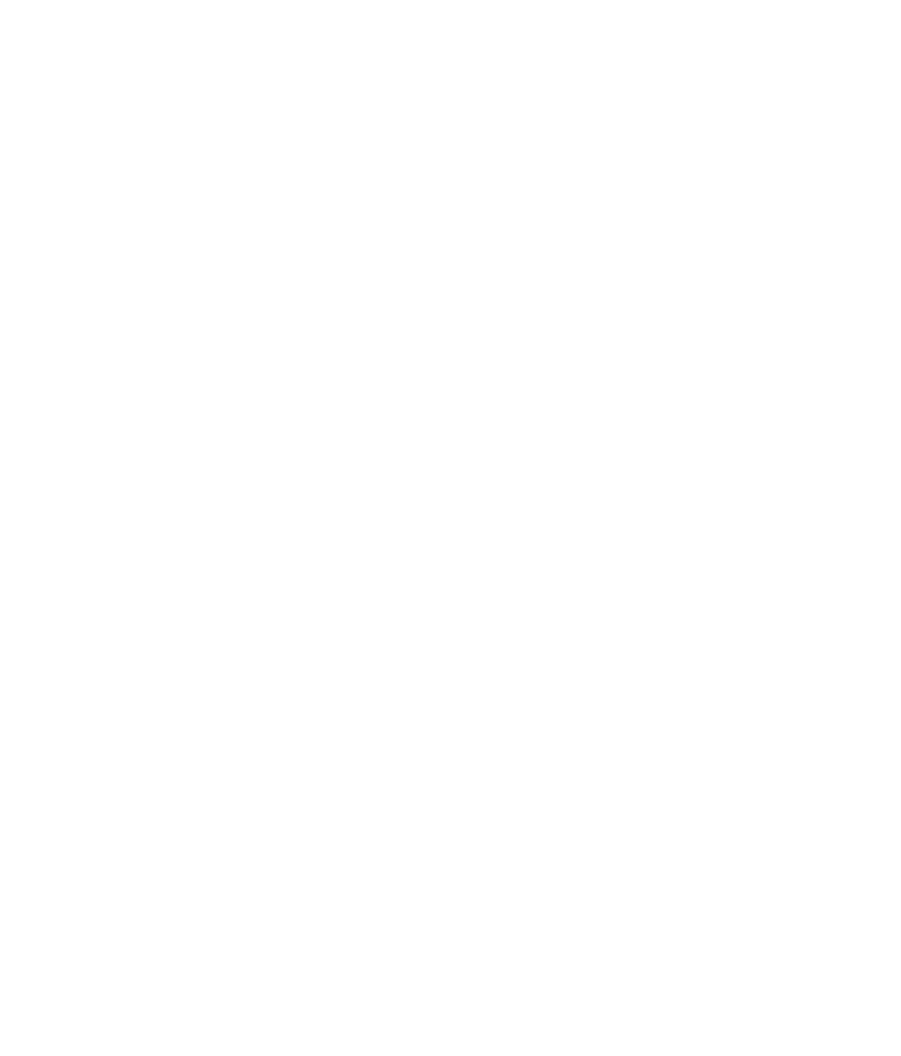
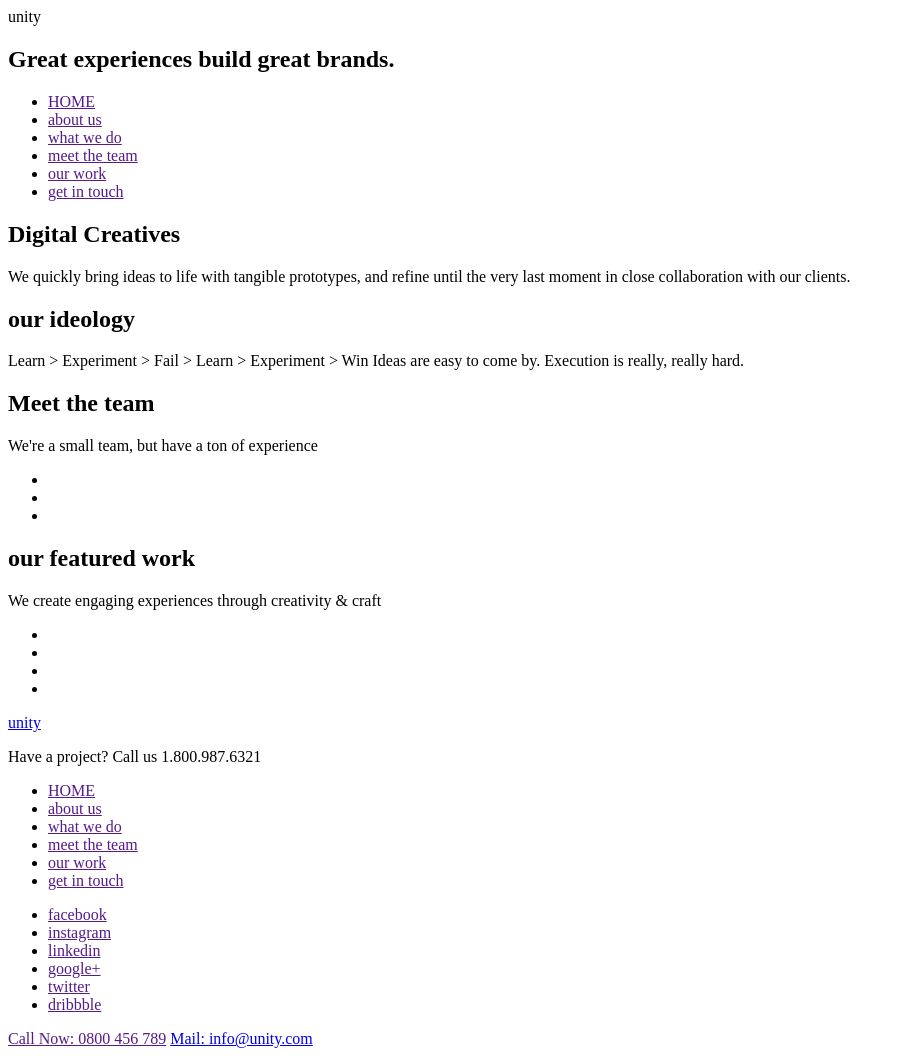
Before and after one commit to gorushkin/unity, a plain HTML site: page index.html in a window 1280 px wide. Shown: the whole page, without its empty margins (0-901 px from the left). Before the commit the page ends 800 px from the top, so only its background shows below. Drawn offline with Linux system fonts and the light colour scheme.

Commit message:
Разметка главной страницы

```diff
--- a/index.html
+++ b/index.html
@@ -7,6 +7,88 @@
   <title>Unity</title>
 </head>
 <body>
-
+  <head class="main-head">
+    <div class="header wrapper">
+      <span class="logo">unity</span>
+      <h2 class="promo-text">Great experiences build great brands.</h2>
+      <nav class="main-nav">
+        <ul class="site-navigation">
+          <li><a href="">HOME</a></li>
+          <li><a href="">about us</a></li>
+          <li><a href="">what we do</a></li>
+          <li><a href="">meet the team</a></li>
+          <li><a href="">our work</a></li>
+          <li><a href="">get in touch</a></li>
+        </ul>
+      </nav>
+    </div>
+  </head>
+  <main class="main">
+    <section class="about-us">
+      <h2 class="section-title">Digital Creatives</h2>
+      <p class="section-text">We quickly bring ideas to life with tangible prototypes, and refine until the very last moment in close collaboration with our clients.
+      </p>
+    </section>
+    <section class="our-ideology">
+      <h2 class="section-title">our ideology</h2>
+      <span class="promo-title">Learn > Experiment > Fail > Learn > Experiment > Win</span>
+      <span class="promo-text">Ideas are easy to come by. Execution is really, really hard.</span>
+    </section>
+    <section class="meet-the-team">
+      <h2 class="section-title">Meet the team</h2>
+      <span class="promo-title">We're a small team, but have a ton of experience</span>
+      <ul class="team-list">
+        <li class="team-list-item"><a href=""></a></li>
+        <li class="team-list-item"><a href=""></a></li>
+        <li class="team-list-item"><a href=""></a></li>
+      </ul>
+    </section>
+    <section class="our-work">
+      <h2 class="section-title">our featured work</h2>
+      <span class="promo-title">We create engaging experiences through creativity & craft</span>
+      <div class="slider">
+        <ul class="slider-list">
+          <li class="slider-item"><a href=""></a></li>
+          <li class="slider-item"><a href=""></a></li>
+          <li class="slider-item"><a href=""></a></li>
+          <li class="slider-item"><a href=""></a></li>
+        </ul>
+      </div>
+    </section>
+  </main class="main">
+  <footer class="main-footer">
+    <div class="wrapper">
+      <div class="column left">
+        <div class="first-line">
+          <a href="#"><span class="logo">unity</span></a>
+          <p class="call-us-text">Have a project? Call us 1.800.987.6321</p>
+        </div>
+        <nav class="main-nav">
+          <ul class="site-navigation foter-navigation">
+            <li><a href="">HOME</a></li>
+            <li><a href="">about us</a></li>
+            <li><a href="">what we do</a></li>
+            <li><a href="">meet the team</a></li>
+            <li><a href="">our work</a></li>
+            <li><a href="">get in touch</a></li>
+          </ul>
+        </nav>
+      </div>
+      <div class="column right">
+        <div class="social">
+          <ul class="social-list">
+            <li class="social-list-item"><a href="" class="social-button"><span class="visually-hidden">facebook</span></a></li>
+            <li class="social-list-item"><a href="" class="social-button"><span class="visually-hidden">instagram</span></a></li>
+            <li class="social-list-item"><a href="" class="social-button"><span class="visually-hidden">linkedin</span></a></li>
+            <li class="social-list-item"><a href="" class="social-button"><span class="visually-hidden">google+</span></a></li>
+            <li class="social-list-item"><a href="" class="social-button"><span class="visually-hidden">twitter</span></a></li>
+            <li class="social-list-item"><a href="" class="social-button"><span class="visually-hidden">dribbble</span></a></li>
+          </ul>
+        </div>
+        <a href="">Call Now: 0800  456  789</a>
+        <a href="mailto:">Mail: info@unity.com</a>
+      </div>
+    </div>
+  </footer>
 </body>
 </html>
```
